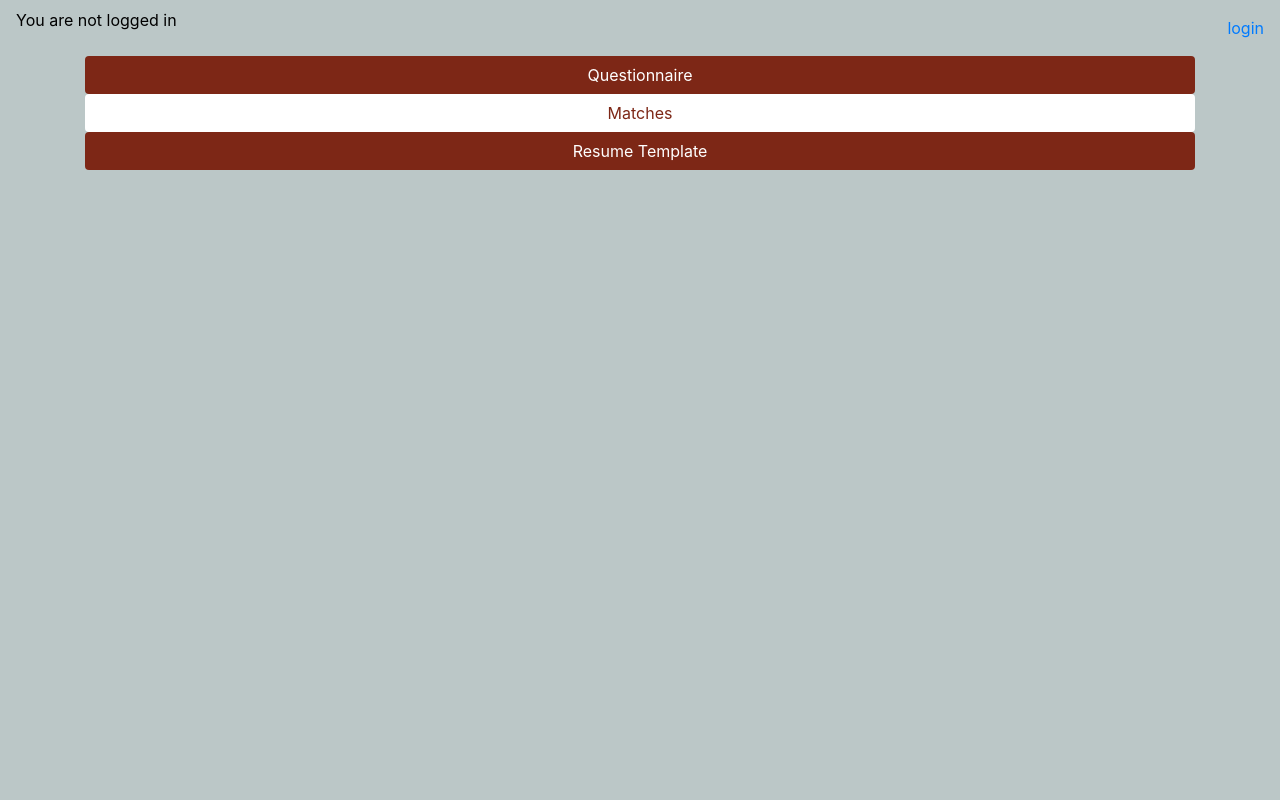
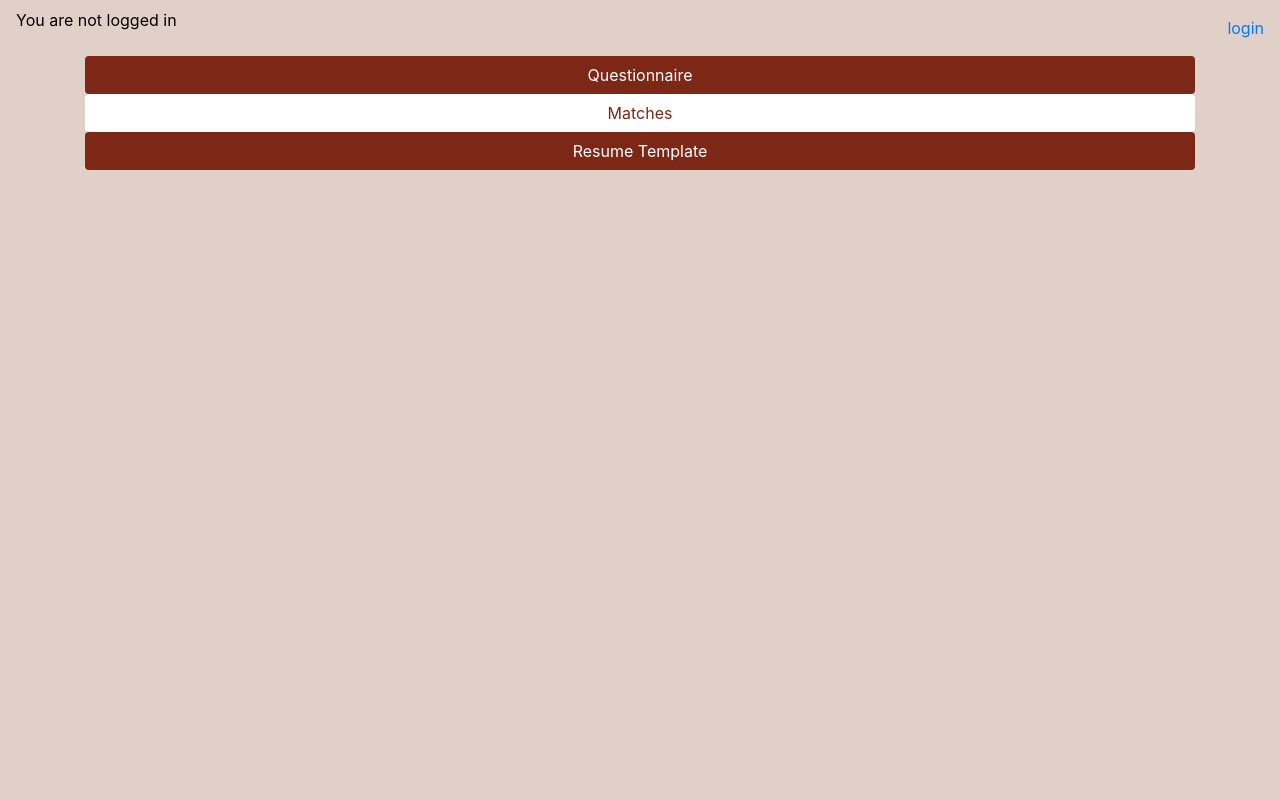
Before and after one commit to vmn23/PC001_website, a Django app: page /landing/homepage/ in a window 1280 px wide. Run offline with Django 3.2, Linux system fonts and the light colour scheme; some libraries are stand-ins or nearby versions.

Commit message:
Change background-color of the website

```diff
--- a/oursite/landing/static/landing/base.css
+++ b/oursite/landing/static/landing/base.css
@@ -4,7 +4,7 @@
 }
 
 body {
-    background-color: #bbc7c7;
+    background-color: #e1d0c8;
     color: #000000;
 }
 .bebasFont{
```
Also changed, not shown: oursite/db.sqlite3.
